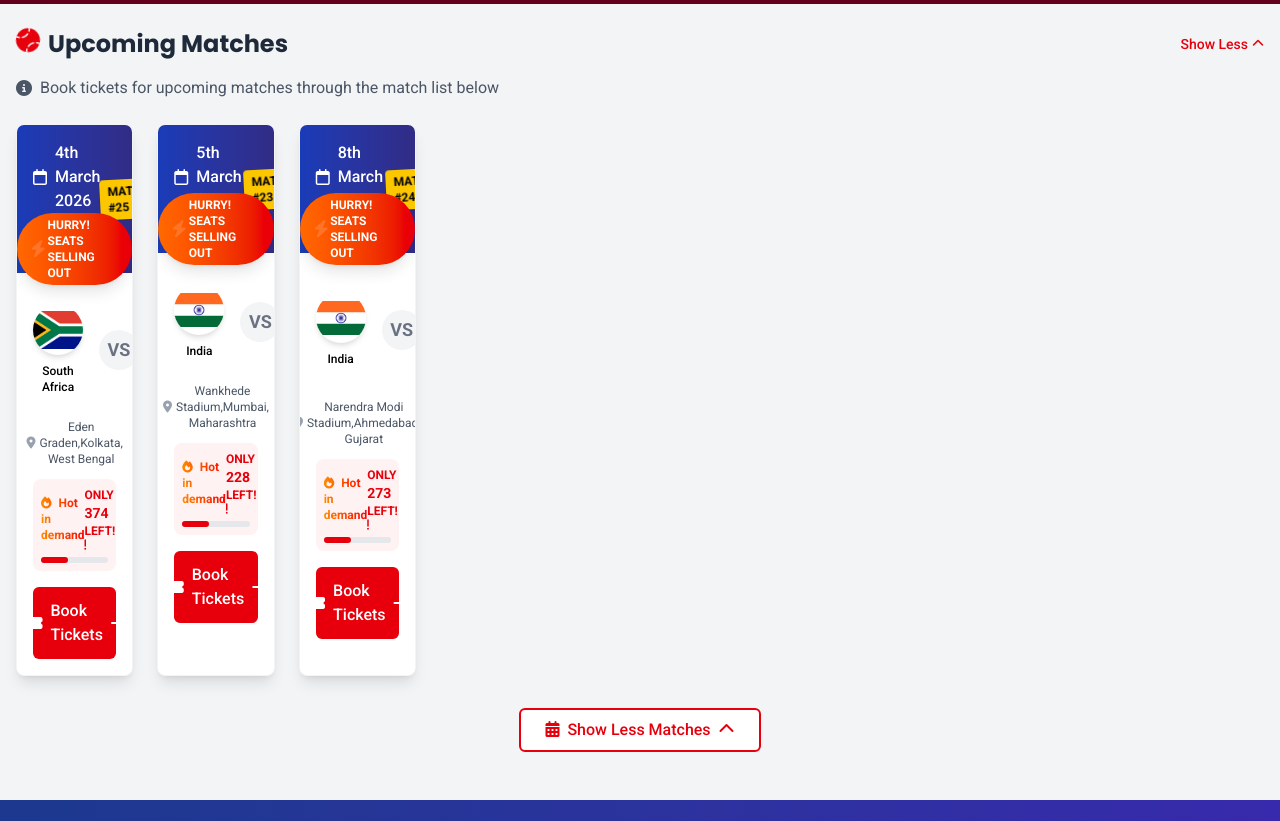
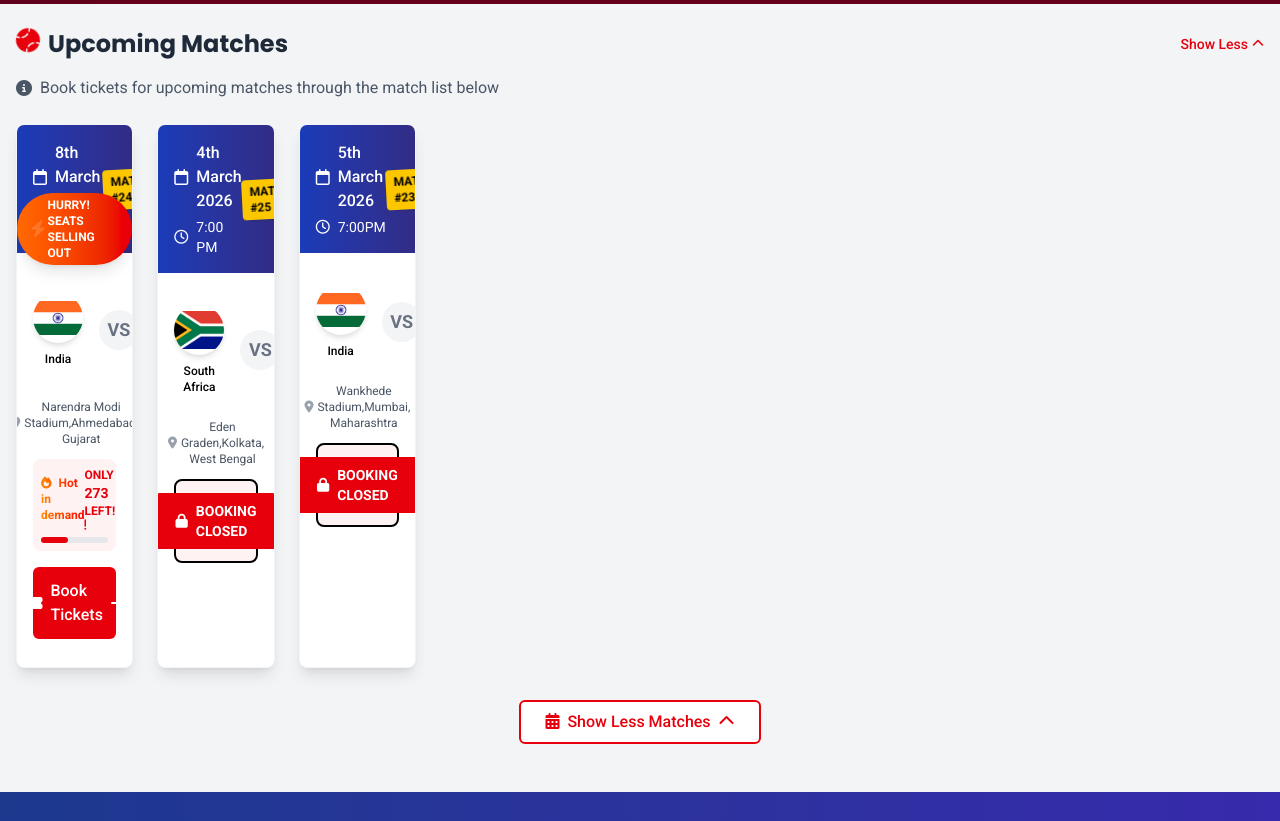
Before and after one commit to tilaksingh88889999-del/bookmyshow, a plain HTML site: page homepage.html in a window 1280 px wide. Shown: the part 380-1201 px from the top of the page. Drawn offline with Linux system fonts and the light colour scheme; a script that the page names is missing.

Commit message:
Initial commit

```diff
--- a/homepage.html
+++ b/homepage.html
@@ -323,100 +323,6 @@
                                     <div class="bg-gradient-to-r from-blue-800 to-indigo-900 p-4 text-white">
                                         <div class="flex justify-between items-center">
                                             <div>
-                                                <p class="font-medium flex items-center"><i class="fa-regular fa-calendar mr-2"></i> 4th March 2026</p>
-                                                <p class="text-sm flex items-center mt-1"><i class="fa-regular fa-clock mr-2"></i> 7:00 PM</p>
-                                            </div>
-                                            <div class="text-xs font-bold bg-yellow-400 text-black px-2 py-1 rounded transform -rotate-3 shadow">MATCH #25</div>
-                                        </div>
-                                    </div>
-                                    <div class="absolute -bottom-3 left-0 right-0 flex justify-center">
-                                        <div class="px-4 py-1 bg-gradient-to-r from-orange-500 to-red-600 text-white text-xs font-bold rounded-full shadow-lg flex items-center"><i class="fa-solid fa-bolt mr-1 animate-ping-slow"></i>HURRY! SEATS SELLING OUT</div>
-                                    </div>
-                                </div>
-                                <div class="p-4 pt-6">
-                                    <div class="flex justify-between items-center py-2">
-                                        <div class="flex-1 flex flex-col items-center">
-                                            <div class="team-logo mb-2"><img alt="South Africa" src="./homepage_files/IMG-3953.png" class="h-12"></div>
-                                            <p class="text-xs text-center font-medium">South Africa</p>
-                                        </div>
-                                        <div class="px-4"><span class="text-lg font-bold text-gray-500 bg-gray-100 w-10 h-10 flex items-center justify-center rounded-full">VS</span></div>
-                                        <div class="flex-1 flex flex-col items-center">
-                                            <div class="team-logo mb-2"><img alt="New Zealand" src="./homepage_files/IMG-3951.png" class="h-12"></div>
-                                            <p class="text-xs text-center font-medium">New Zealand</p>
-                                        </div>
-                                    </div>
-                                    <div class="mt-4 text-center">
-                                        <p class="text-xs text-gray-600 flex items-center justify-center"><i class="fa-solid fa-location-dot mr-1 text-gray-400"></i>Eden Graden,Kolkata, West Bengal</p>
-                                    </div>
-                                    <div class="mt-3 bg-red-50 p-2 rounded-lg">
-                                        <div class="flex justify-between items-center">
-                                            <div class="text-xs fire-text font-bold flex items-center"><i class="fa-solid fa-fire mr-1"></i> Hot in demand</div>
-                                            <div class="text-xs font-bold text-red-600">ONLY <span class="text-sm">374</span> LEFT! <i class="fa-solid fa-exclamation animate-flash"></i></div>
-                                        </div>
-                                        <div class="w-full bg-gray-200 rounded-full h-1.5 mt-1.5">
-                                            <div class="bg-red-600 h-1.5 rounded-full" style="width: 40%;"></div>
-                                        </div>
-                                    </div>
-                                    <div class="mt-4">
-                                        <a class="w-full bg-red-600 hover:bg-red-700 text-white py-3 rounded-md transition-colors font-medium flex items-center justify-center group" href="newzeeland vs southafrica page.html">
-                                            <i class="fa-solid fa-ticket-alt mr-2 group-hover:animate-tada"></i>Book Tickets
-                                            <i class="fa-solid fa-arrow-right ml-2 transform group-hover:translate-x-1 transition-transform"></i>
-                                        </a>
-                                    </div>
-                                </div>
-                            </div>
-                                                    <div class="match-card bg-white rounded-lg shadow-lg overflow-hidden border border-gray-100">
-                                <div class="relative">
-                                    <div class="bg-gradient-to-r from-blue-800 to-indigo-900 p-4 text-white">
-                                        <div class="flex justify-between items-center">
-                                            <div>
-                                                <p class="font-medium flex items-center"><i class="fa-regular fa-calendar mr-2"></i> 5th March 2026</p>
-                                                <p class="text-sm flex items-center mt-1"><i class="fa-regular fa-clock mr-2"></i> 7:00PM</p>
-                                            </div>
-                                            <div class="text-xs font-bold bg-yellow-400 text-black px-2 py-1 rounded transform -rotate-3 shadow">MATCH #23</div>
-                                        </div>
-                                    </div>
-                                    <div class="absolute -bottom-3 left-0 right-0 flex justify-center">
-                                        <div class="px-4 py-1 bg-gradient-to-r from-orange-500 to-red-600 text-white text-xs font-bold rounded-full shadow-lg flex items-center"><i class="fa-solid fa-bolt mr-1 animate-ping-slow"></i>HURRY! SEATS SELLING OUT</div>
-                                    </div>
-                                </div>
-                                <div class="p-4 pt-6">
-                                    <div class="flex justify-between items-center py-2">
-                                        <div class="flex-1 flex flex-col items-center">
-                                            <div class="team-logo mb-2"><img alt="India" src="./homepage_files/IMG-3949.png" class="h-12"></div>
-                                            <p class="text-xs text-center font-medium">India</p>
-                                        </div>
-                                        <div class="px-4"><span class="text-lg font-bold text-gray-500 bg-gray-100 w-10 h-10 flex items-center justify-center rounded-full">VS</span></div>
-                                        <div class="flex-1 flex flex-col items-center">
-                                            <div class="team-logo mb-2"><img alt="England" src="./homepage_files/IMG-3950.png" class="h-12"></div>
-                                            <p class="text-xs text-center font-medium">England</p>
-                                        </div>
-                                    </div>
-                                    <div class="mt-4 text-center">
-                                        <p class="text-xs text-gray-600 flex items-center justify-center"><i class="fa-solid fa-location-dot mr-1 text-gray-400"></i>Wankhede Stadium,Mumbai, Maharashtra </p>
-                                    </div>
-                                    <div class="mt-3 bg-red-50 p-2 rounded-lg">
-                                        <div class="flex justify-between items-center">
-                                            <div class="text-xs fire-text font-bold flex items-center"><i class="fa-solid fa-fire mr-1"></i> Hot in demand</div>
-                                            <div class="text-xs font-bold text-red-600">ONLY <span class="text-sm">228</span> LEFT! <i class="fa-solid fa-exclamation animate-flash"></i></div>
-                                        </div>
-                                        <div class="w-full bg-gray-200 rounded-full h-1.5 mt-1.5">
-                                            <div class="bg-red-600 h-1.5 rounded-full" style="width: 40%;"></div>
-                                        </div>
-                                    </div>
-                                    <div class="mt-4">
-                                        <a class="w-full bg-red-600 hover:bg-red-700 text-white py-3 rounded-md transition-colors font-medium flex items-center justify-center group" href="india vs england page.html">
-                                            <i class="fa-solid fa-ticket-alt mr-2 group-hover:animate-tada"></i>Book Tickets
-                                            <i class="fa-solid fa-arrow-right ml-2 transform group-hover:translate-x-1 transition-transform"></i>
-                                        </a>
-                                    </div>
-                                </div>
-                            </div>
-                                                    <div class="match-card bg-white rounded-lg shadow-lg overflow-hidden border border-gray-100">
-                                <div class="relative">
-                                    <div class="bg-gradient-to-r from-blue-800 to-indigo-900 p-4 text-white">
-                                        <div class="flex justify-between items-center">
-                                            <div>
                                                 <p class="font-medium flex items-center"><i class="fa-regular fa-calendar mr-2"></i> 8th March 2026</p>
                                                 <p class="text-sm flex items-center mt-1"><i class="fa-regular fa-clock mr-2"></i> 7:00PM</p>
                                             </div>
@@ -456,6 +362,84 @@
                                             <i class="fa-solid fa-ticket-alt mr-2 group-hover:animate-tada"></i>Book Tickets
                                             <i class="fa-solid fa-arrow-right ml-2 transform group-hover:translate-x-1 transition-transform"></i>
                                         </a>
+                                    </div>
+                                </div>
+                            </div>
+                                                    <div class="match-card bg-white rounded-lg shadow-lg overflow-hidden border border-gray-100">
+                                <div class="relative">
+                                    <div class="bg-gradient-to-r from-blue-800 to-indigo-900 p-4 text-white">
+                                        <div class="flex justify-between items-center">
+                                            <div>
+                                                <p class="font-medium flex items-center"><i class="fa-regular fa-calendar mr-2"></i> 4th March 2026</p>
+                                                <p class="text-sm flex items-center mt-1"><i class="fa-regular fa-clock mr-2"></i> 7:00 PM</p>
+                                            </div>
+                                            <div class="text-xs font-bold bg-yellow-400 text-black px-2 py-1 rounded transform -rotate-3 shadow">MATCH #25</div>
+                                        </div>
+                                    </div>
+                                </div>
+                                <div class="p-4 pt-6">
+                                    <div class="flex justify-between items-center py-2">
+                                        <div class="flex-1 flex flex-col items-center">
+                                            <div class="team-logo mb-2"><img alt="South Africa" src="./homepage_files/IMG-3953.png" class="h-12"></div>
+                                            <p class="text-xs text-center font-medium">South Africa</p>
+                                        </div>
+                                        <div class="px-4"><span class="text-lg font-bold text-gray-500 bg-gray-100 w-10 h-10 flex items-center justify-center rounded-full">VS</span></div>
+                                        <div class="flex-1 flex flex-col items-center">
+                                            <div class="team-logo mb-2"><img alt="New Zealand" src="./homepage_files/IMG-3951.png" class="h-12"></div>
+                                            <p class="text-xs text-center font-medium">New Zealand</p>
+                                        </div>
+                                    </div>
+                                    <div class="mt-4 text-center">
+                                        <p class="text-xs text-gray-600 flex items-center justify-center"><i class="fa-solid fa-location-dot mr-1 text-gray-400"></i>Eden Graden,Kolkata, West Bengal</p>
+                                    </div>
+                                    <div class="mt-3 bg-red-50 p-3 rounded-lg border-2 border-red-200">
+                                        <div class="flex justify-center items-center">
+                                            <div class="px-6 py-2 bg-red-600 text-white text-sm font-bold rounded-lg flex items-center"><i class="fa-solid fa-lock mr-2"></i>BOOKING CLOSED</div>
+                                        </div>
+                                    </div>
+                                    <div class="mt-4">
+                                        <button class="w-full bg-gray-400 text-white py-3 rounded-md font-medium flex items-center justify-center cursor-not-allowed" disabled>
+                                            <i class="fa-solid fa-lock mr-2"></i>Booking Closed
+                                        </button>
+                                    </div>
+                                </div>
+                            </div>
+                                                    <div class="match-card bg-white rounded-lg shadow-lg overflow-hidden border border-gray-100">
+                                <div class="relative">
+                                    <div class="bg-gradient-to-r from-blue-800 to-indigo-900 p-4 text-white">
+                                        <div class="flex justify-between items-center">
+                                            <div>
+                                                <p class="font-medium flex items-center"><i class="fa-regular fa-calendar mr-2"></i> 5th March 2026</p>
+                                                <p class="text-sm flex items-center mt-1"><i class="fa-regular fa-clock mr-2"></i> 7:00PM</p>
+                                            </div>
+                                            <div class="text-xs font-bold bg-yellow-400 text-black px-2 py-1 rounded transform -rotate-3 shadow">MATCH #23</div>
+                                        </div>
+                                    </div>
+                                </div>
+                                <div class="p-4 pt-6">
+                                    <div class="flex justify-between items-center py-2">
+                                        <div class="flex-1 flex flex-col items-center">
+                                            <div class="team-logo mb-2"><img alt="India" src="./homepage_files/IMG-3949.png" class="h-12"></div>
+                                            <p class="text-xs text-center font-medium">India</p>
+                                        </div>
+                                        <div class="px-4"><span class="text-lg font-bold text-gray-500 bg-gray-100 w-10 h-10 flex items-center justify-center rounded-full">VS</span></div>
+                                        <div class="flex-1 flex flex-col items-center">
+                                            <div class="team-logo mb-2"><img alt="England" src="./homepage_files/IMG-3950.png" class="h-12"></div>
+                                            <p class="text-xs text-center font-medium">England</p>
+                                        </div>
+                                    </div>
+                                    <div class="mt-4 text-center">
+                                        <p class="text-xs text-gray-600 flex items-center justify-center"><i class="fa-solid fa-location-dot mr-1 text-gray-400"></i>Wankhede Stadium,Mumbai, Maharashtra </p>
+                                    </div>
+                                    <div class="mt-3 bg-red-50 p-3 rounded-lg border-2 border-red-200">
+                                        <div class="flex justify-center items-center">
+                                            <div class="px-6 py-2 bg-red-600 text-white text-sm font-bold rounded-lg flex items-center"><i class="fa-solid fa-lock mr-2"></i>BOOKING CLOSED</div>
+                                        </div>
+                                    </div>
+                                    <div class="mt-4">
+                                        <button class="w-full bg-gray-400 text-white py-3 rounded-md font-medium flex items-center justify-center cursor-not-allowed" disabled>
+                                            <i class="fa-solid fa-lock mr-2"></i>Booking Closed
+                                        </button>
                                     </div>
                                 </div>
                             </div>
```
Also changed, not shown: tbc vs tbc orderpage.html (+1 -1 lines), tbc vs tbc page.html (+1 -2 lines).
